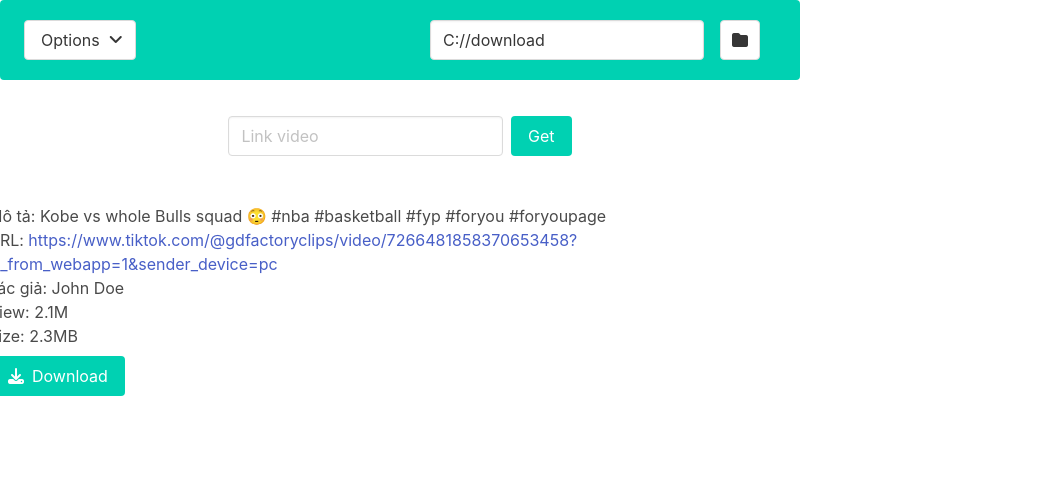
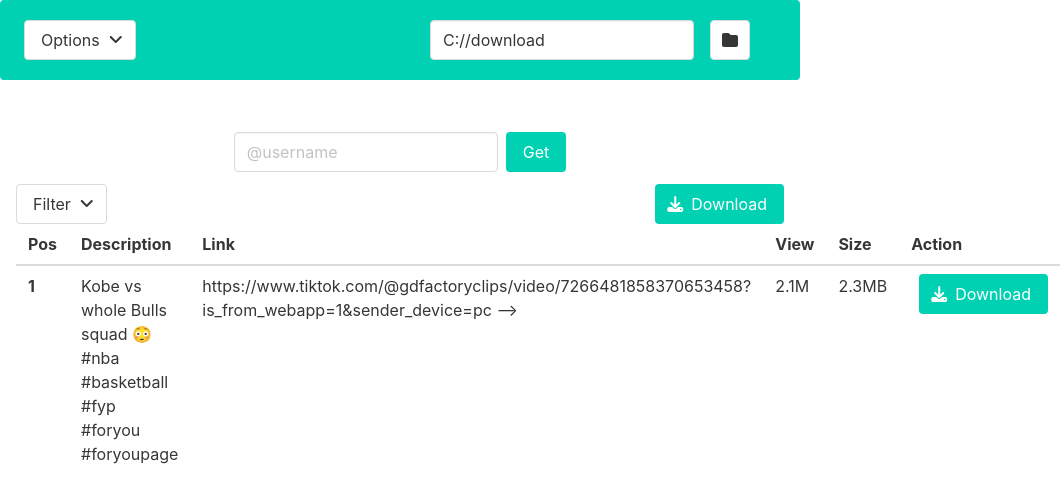
Before and after one commit to luandv03/electron, an Electron app: page index.html in a window 800 px wide. Shown: the whole page, 1060 px wide, since content can reach past the window. Drawn offline with nearby package versions, Linux system fonts and the light colour scheme.

Commit message:
build ui download multi video layout

```diff
--- a/index.html
+++ b/index.html
@@ -60,7 +60,7 @@
                 <!-- select folder -->
                 <div class="is-flex">
                     <input
-                        class="column input mr-4"
+                        class="column input mr-4 is-four-fifths"
                         id="folder__input"
                         type="text"
                         value="C://download"
@@ -79,7 +79,8 @@
             </div>
         </div>
 
-        <div class="container is-fullhd mt-6">
+        <!-- download single video layout -->
+        <!-- <div class="container is-fullhd mt-6" id="box__content__single-video">
             <div class="block columns is-justify-content-center">
                 <input
                     class="column input is-one-third"
@@ -108,10 +109,25 @@
                     </p>
 
                     <div>
-                        <ul>
-                            <li>Tác giả: John Doe</li>
-                            <li>View: 2.1M</li>
-                            <li>Size: 2.3MB</li>
+                        <ul class="is-flex">
+                            <li>
+                                <span>
+                                    <i class="fa-solid fa-user"></i>
+                                </span>
+                                John Doe
+                            </li>
+                            <li class="ml-2">
+                                <span>
+                                    <i class="fa-solid fa-eye"></i>
+                                </span>
+                                2.1M
+                            </li>
+                            <li class="ml-2">
+                                <span>
+                                    <i class="fa-solid fa-database"></i>
+                                </span>
+                                2.3MB
+                            </li>
                         </ul>
                     </div>
 
@@ -122,7 +138,7 @@
                             </span>
                             <span>Download</span>
                         </button>
-                        <!--
+
                         <button class="button is-primary">
                             <span class="icon-text">
                                 <span class="icon">
@@ -130,11 +146,118 @@
                                 </span>
                                 <span>Success</span>
                             </span>
-                        </button> -->
+                        </button>
                     </div>
                 </div>
             </div>
+        </div> -->
+
+        <!-- download multi video by username -->
+        <div
+            class="container is-fullhd mt-6 p-4"
+            id="box__content__multi-video"
+        >
+            <div class="block columns is-justify-content-center">
+                <input
+                    class="column input is-one-third"
+                    type="text"
+                    placeholder="@username"
+                />
+                <button class="button is-primary ml-2">Get</button>
+            </div>
+
+            <div class="is-flex is-fullhd is-justify-content-space-between">
+                <div>
+                    <div class="dropdown is-active">
+                        <div class="dropdown-trigger">
+                            <button
+                                class="button"
+                                aria-haspopup="true"
+                                aria-controls="dropdown-menu2"
+                            >
+                                <span>Filter</span>
+                                <span class="icon is-small">
+                                    <i
+                                        class="fas fa-angle-down"
+                                        aria-hidden="true"
+                                    ></i>
+                                </span>
+                            </button>
+                        </div>
+
+                        <!-- <div class="dropdown-menu" id="dropdown-menu2" role="menu">
+                                <div class="dropdown-content">
+                                    <div class="dropdown-item">
+                                        <p>0 - 100K views</p>
+                                    </div>
+                                    <hr class="dropdown-divider" />
+                                    <div class="dropdown-item">
+                                        <p>100k - 500k views</p>
+                                    </div>
+                                    <hr class="dropdown-divider" />
+                                    <div class="dropdown-item">
+                                        <p>> 500k views</p>
+                                    </div>
+                                </div>
+                            </div> -->
+                    </div>
+                </div>
+
+                <div>
+                    <button class="button is-primary ml-2">
+                        <span class="icon">
+                            <i class="fas fa-download"></i>
+                        </span>
+                        <span>Download</span>
+                    </button>
+                </div>
+            </div>
+            <table class="table">
+                <thead>
+                    <tr>
+                        <th>Pos</th>
+                        <th>Description</th>
+                        <th>Link</th>
+                        <th>View</th>
+                        <th>Size</th>
+                        <th>Action</th>
+                    </tr>
+                </thead>
+
+                <tbody>
+                    <tr>
+                        <th>1</th>
+                        <td>
+                            <span>
+                                Kobe vs whole Bulls squad 😳 #nba #basketball
+                                #fyp #foryou #foryoupage
+                            </span>
+                        </td>
+                        <td>
+                            <!-- <a
+                                href="https://www.tiktok.com/@gdfactoryclips/video/7266481858370653458?is_from_webapp=1&sender_device=pc"
+                            > -->
+                                https://www.tiktok.com/@gdfactoryclips/video/7266481858370653458?is_from_webapp=1&sender_device=pc</a
+                            <!-- > -->
+                        </td>
+
+                        <td>2.1M</td>
+                        <td>2.3MB</td>
+                        <td>
+                            <button class="button is-primary ml-2">
+                                <span class="icon">
+                                    <i class="fas fa-download"></i>
+                                </span>
+                                <span>Download</span>
+                            </button>
+                        </td>
+                    </tr>
+
+
+                </tbody>
+            </table>
         </div>
+
         <script src="./renderer.js"></script>
     </body>
 </html>
--- a/renderer.js
+++ b/renderer.js
@@ -5,3 +5,8 @@ selectFolderBtn.addEventListener("click", async () => {
     const filePath = await window.test.openFile();
     filePathElement.value = filePath;
 });
+
+const singleVideoElement = document.getElementById(
+    "box__content__single-video"
+);
+const multiVideoElement = document.getElementById("box__content__multie-video");
```
Also changed, not shown: helper.js (added).
